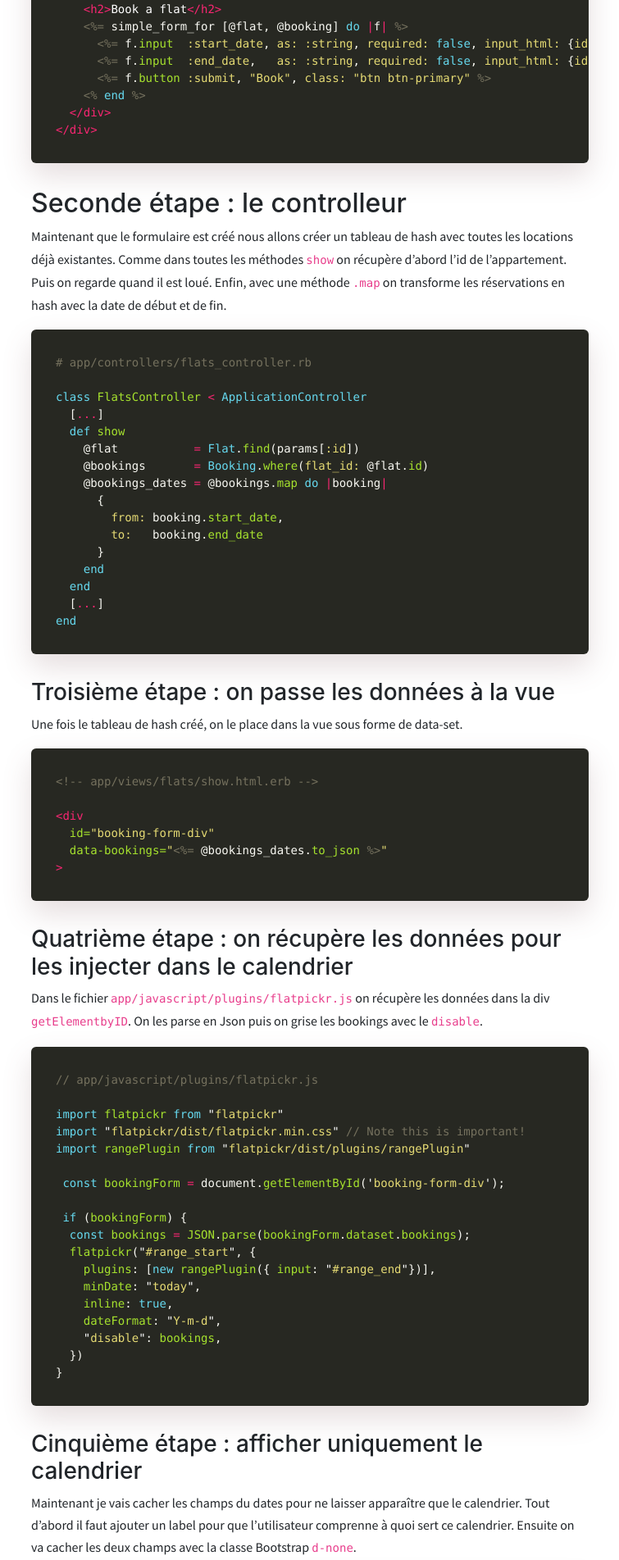
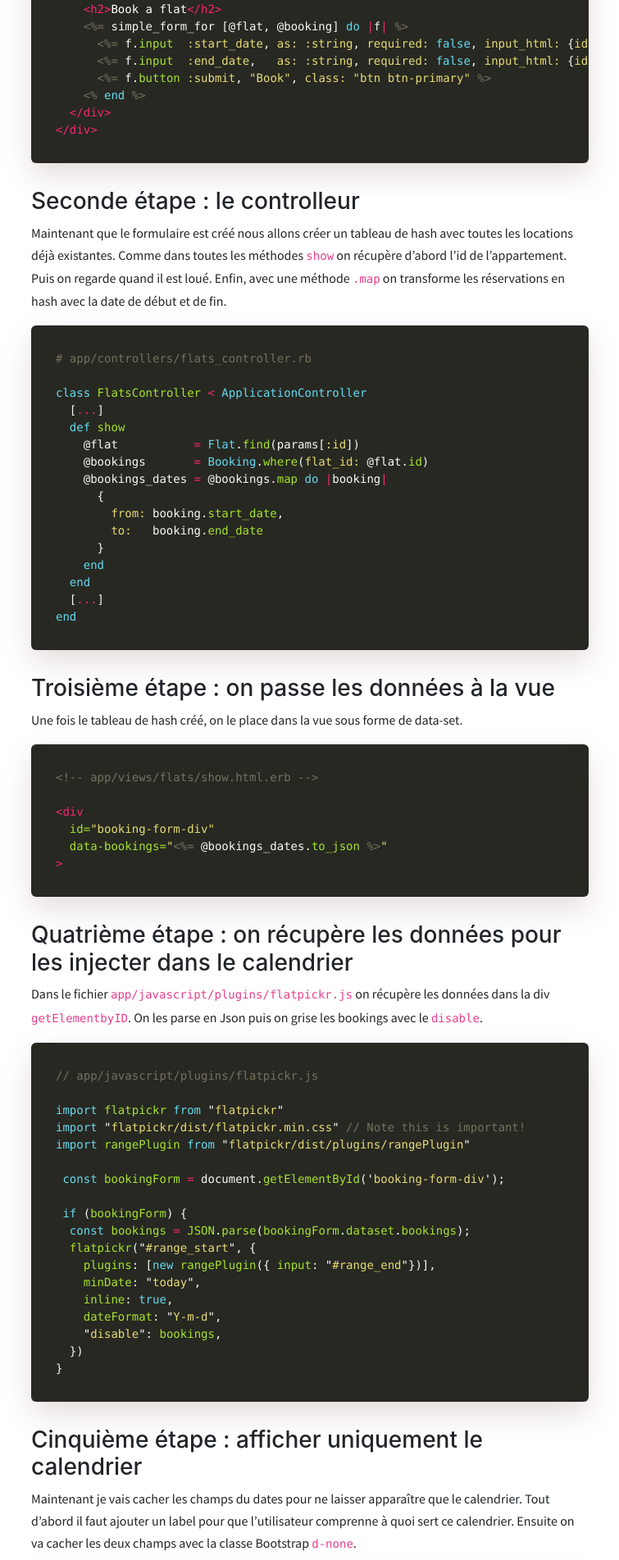
Before and after one commit to alexandrebk/alexandrebk.github.io, a Jekyll site: the page built from _posts/2019-07-24-flatpicker-in-rails.md, in a window 1280 px wide. Shown: the part 1638-3541 px from the top of the page at 82% size, without its empty margins (262-1017 px from the left). Built offline with Jekyll 4.4.1, drawn with Linux system fonts in a browser that asks for light colours; nearby versions of some CDN libraries.

````diff
--- a/_posts/2019-07-24-flatpicker-in-rails.md
+++ b/_posts/2019-07-24-flatpicker-in-rails.md
@@ -70,7 +70,7 @@
 </div>
 ```
 
-## Seconde étape : le controlleur
+### Seconde étape : le controlleur
 
 Maintenant que le formulaire est créé nous allons créer un tableau de hash avec toutes les locations déjà existantes. Comme dans toutes les méthodes `show` on récupère d'abord l'id de l'appartement. Puis on regarde quand il est loué. Enfin, avec une méthode `.map` on transforme les réservations en hash avec la date de début et de fin.
 
````
